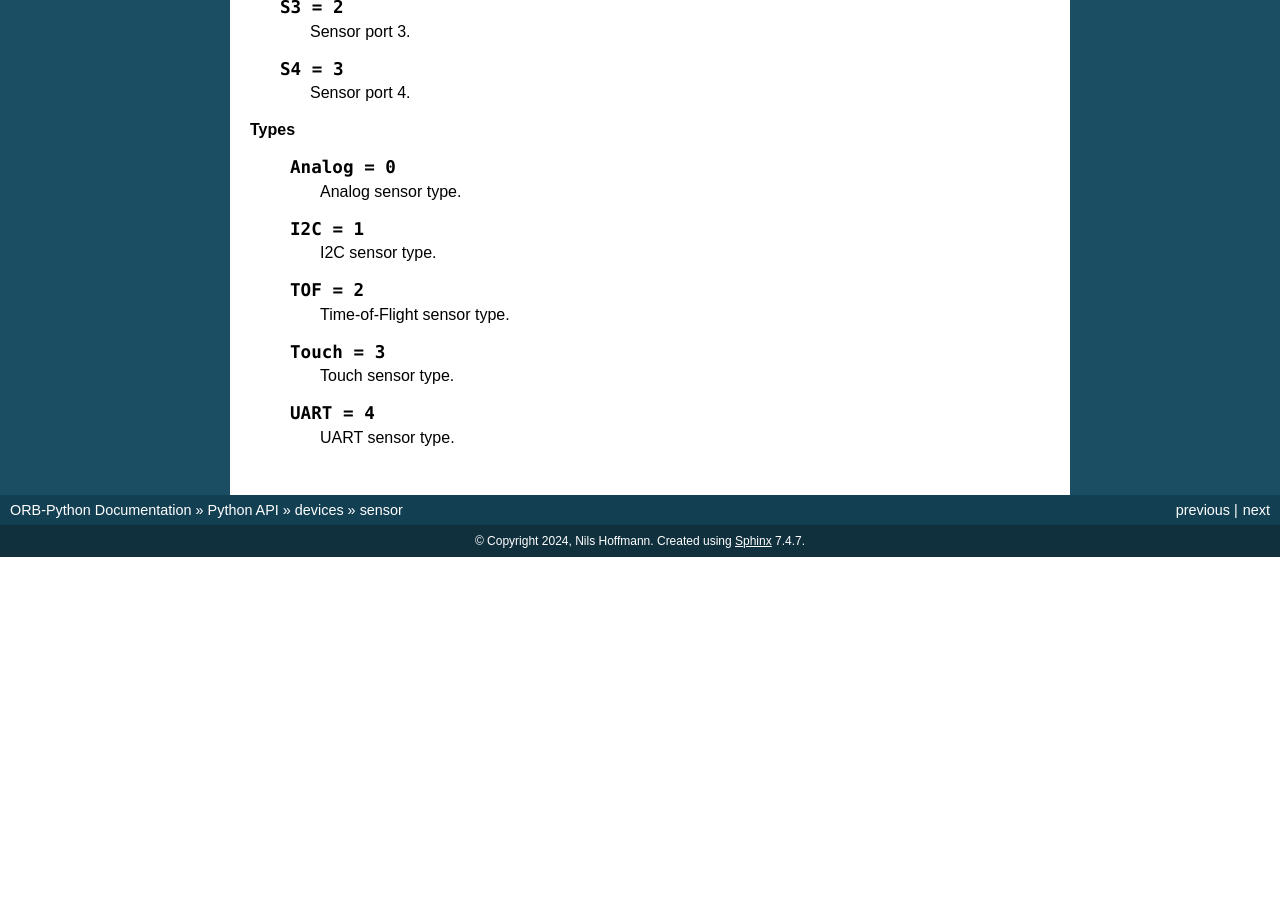
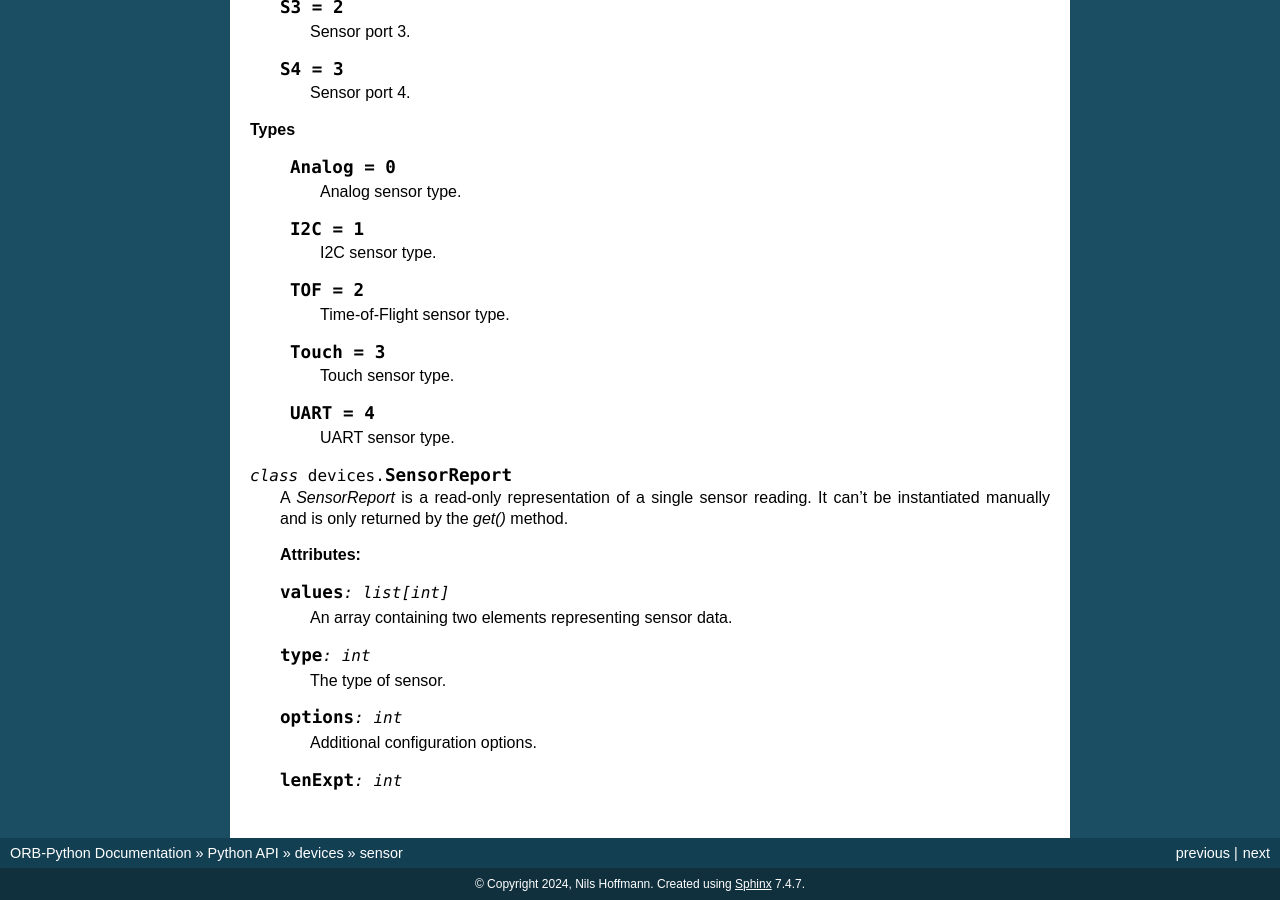
Before and after one commit to NiHoffmann/ORB, a Sphinx documentation site: the page built from Dokumentation/sphinx-docs/source/sensor.rst, in a window 1280 px wide and 900 px high, scrolled down 866 px. Built offline with Sphinx 7.4.7, drawn with Linux system fonts in a browser that asks for light colours; before the commit the page ends 1423 px from its top, so only the background shows below that; some of the changed text lies outside the part shown.

Commit message:
update documentation to include motor/sensor report

```diff
--- a/Dokumentation/sphinx-docs/source/sensor.rst
+++ b/Dokumentation/sphinx-docs/source/sensor.rst
@@ -27,7 +27,7 @@ The `Sensor` class represents a sensor device with configurable parameters and m
       :param option: Additional configuration option.
       :type option: int
 
-   .. py:method:: get() ->  Dict["values": [int ,int], "type": int, "option": int, "lenExp": int]
+   .. py:method:: get() ->  SensorReport
 
       Retrieves the sensor report as a dictionary representation.
 
@@ -83,3 +83,28 @@ The `Sensor` class represents a sensor device with configurable parameters and m
    .. py:attribute:: UART = 4
 
       UART sensor type.
+
+.. py:class:: devices.SensorReport
+
+   A `SensorReport` is a read-only representation of a single sensor reading.
+   It can't be instantiated manually and is only returned by the `get()` method.
+
+   **Attributes:**
+
+   .. py:attribute:: values
+      :type: list[int]
+
+      An array containing two elements representing sensor data.
+
+   .. py:attribute:: type
+      :type: int
+
+      The type of sensor.
+
+   .. py:attribute:: options
+      :type: int
+
+      Additional configuration options.
+
+   .. py:attribute:: lenExpt
+      :type: int
```
Also changed, not shown: Dokumentation/sphinx-docs/source/motor.rst (+23 -1 lines), 10 other files.
